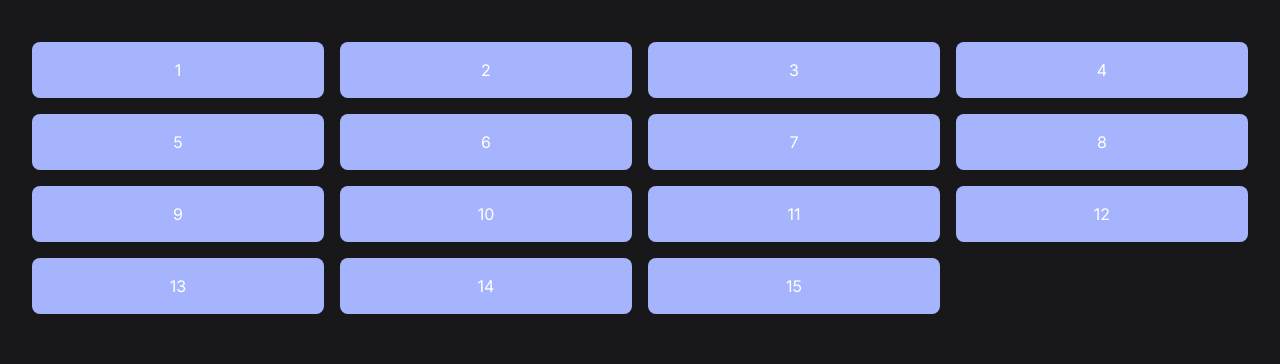
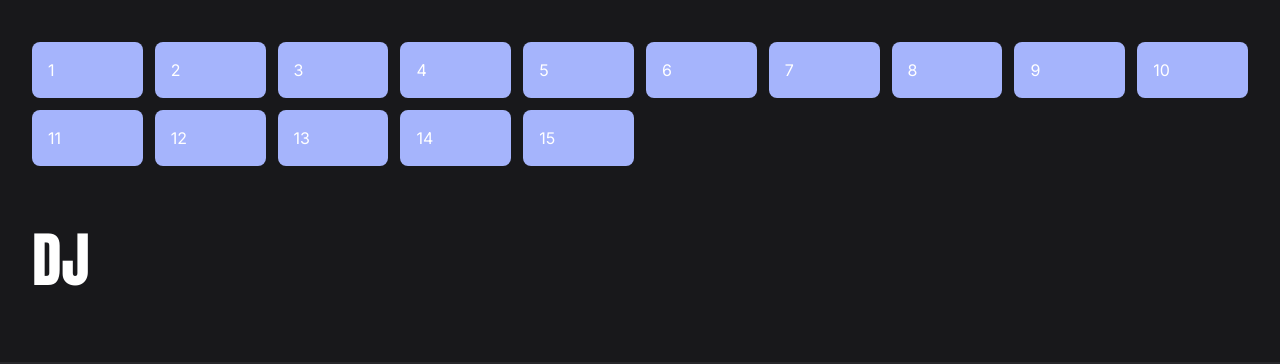
Before and after one commit to HoareauMatthieu/Sae203-Matthieu-Hoareau, a Vue app: page /artiste in a window 1280 px wide. Shown: the part 202-566 px from the top of the page. Built offline with nearby package versions, Linux system fonts and the light colour scheme.

Commit message:
Ajout grid min max

```diff
--- a/src/views/ArtisteView.vue
+++ b/src/views/ArtisteView.vue
@@ -1,7 +1,7 @@
 <template>
   <div class="bg-zinc-900 p-8 pt-10 sm:pt-20">
     <h1 class="pt-20 pb-10 font-Anton text-4xl sm:text-5xl lg:pt-16 lg:text-6xl">Artistes</h1>
-    <div class="grid grid-cols-2 gap-4 text-center sm:grid-cols-3 lg:grid-cols-4">
+    <div class="grid grid-flow-row-dense grid-cols-[repeat(auto-fit,minmax(100px,1fr))] gap-3">
       <div class="rounded-lg bg-indigo-300 p-4 dark:bg-indigo-800 dark:text-indigo-400">1</div>
       <div class="rounded-lg bg-indigo-300 p-4 dark:bg-indigo-800 dark:text-indigo-400">2</div>
       <div class="rounded-lg bg-indigo-300 p-4 dark:bg-indigo-800 dark:text-indigo-400">3</div>
--- a/src/views/ProgrammeView.vue
+++ b/src/views/ProgrammeView.vue
@@ -4,7 +4,7 @@
       <h1 class="pb-11 font-Anton text-3xl sm:text-5xl lg:text-6xl">Programmation du <span class="text-red-400"> Jour </span></h1>
       <icon-logo class="h-12 w-12"></icon-logo>
     </div>
-    <div class="grid grid-flow-row-dense grid-cols-[repeat(auto-fit,minmax(500px,1fr))] gap-4">
+    <div class="grid grid-flow-row-dense grid-cols-[repeat(auto-fit,minmax(280px,1fr))] gap-4">
       <card-app date="23 Mars" />
       <card-app date="23 Mars" />
       <card-app date="23 Mars" />
```
